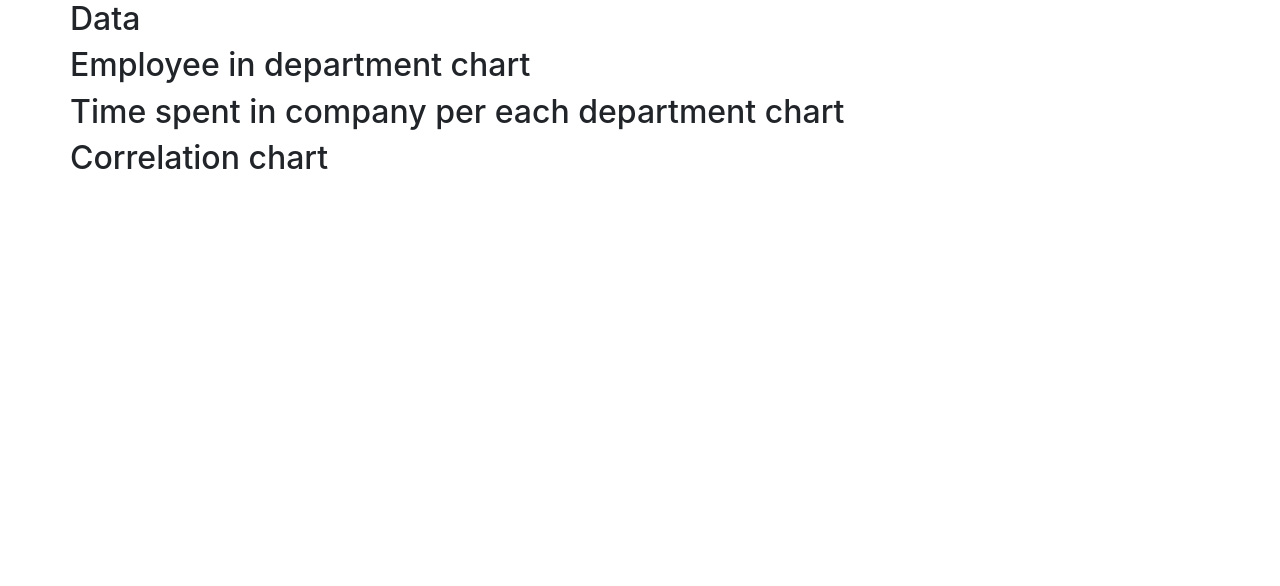
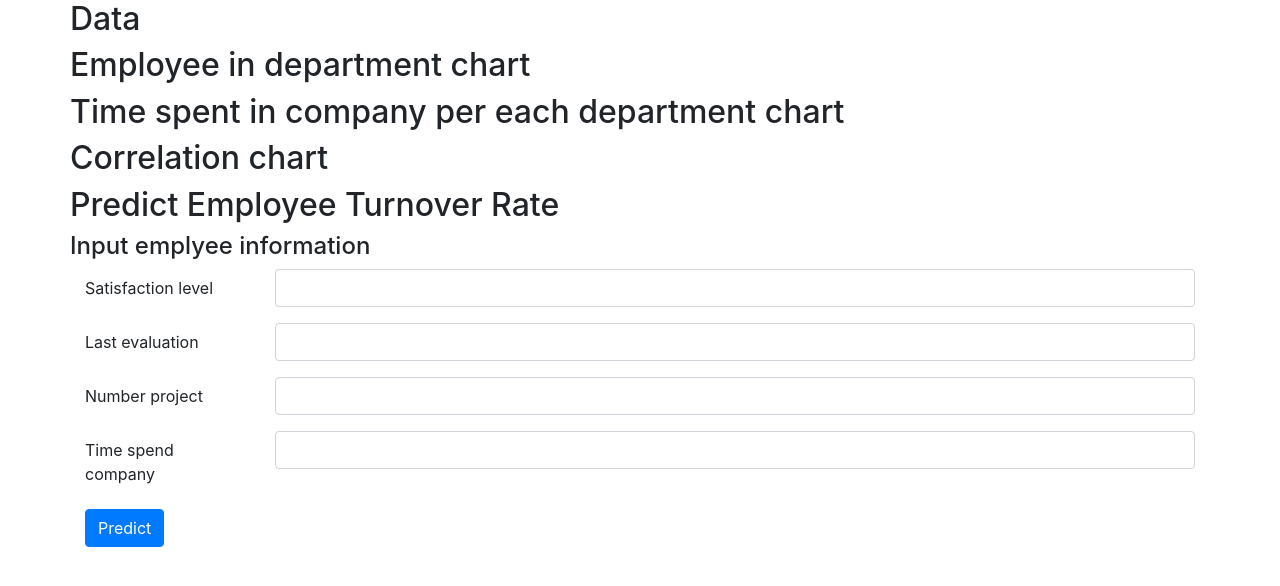
Before and after one commit to quang-ng/auto-eda, a Flask app: template app/templates/eda/charts.html in a window 1280 px wide. Shown: the part 72-658 px from the top of the page. Run offline with Flask 2, Linux system fonts and the light colour scheme; the template is opened without the code that fills it, so the values that code supplies are empty; some libraries are stand-ins or nearby versions.

Commit message:
prediction form

```diff
--- a/app/eda.py
+++ b/app/eda.py
@@ -151,8 +151,6 @@ def eda_info():
     df=pd.read_csv(os.path.join(
         current_app.config['UPLOAD_FOLDER'], file_name))
 
-    # df=df.head(n=200)
-
     rows=df.to_dict(orient='records')
     column_names=list(df.columns)
 
--- a/app/templates/eda/charts.html
+++ b/app/templates/eda/charts.html
@@ -56,6 +56,49 @@
     <div id="correlation_chart"></div>
   </div>
 </div>
+<div class="row">
+  <h2>Predict Employee Turnover Rate</h2>
+</div>
+<div class="row">
+  <h4>Input emplyee information</h4>
+</div>
+<div>
+
+
+  <form>
+    <div class="form-group row">
+      <label for="Satisfaction level" class="col-sm-2 col-form-label">Satisfaction level</label>
+      <div class="col-sm-10">
+        <input type="email" class="form-control" id="Satisfaction level" >
+      </div>
+    </div>
+    <div class="form-group row">
+      <label for="Last evaluation" class="col-sm-2 col-form-label">Last evaluation</label>
+      <div class="col-sm-10">
+        <input type="email" class="form-control" id="Last evaluation" >
+      </div>
+    </div>
+    <div class="form-group row">
+      <label for="Number project" class="col-sm-2 col-form-label">Number project</label>
+      <div class="col-sm-10">
+        <input type="email" class="form-control" id="Number project" >
+      </div>
+    </div>
+    <div class="form-group row">
+      <label for="Time spend company" class="col-sm-2 col-form-label">Time spend company</label>
+      <div class="col-sm-10">
+        <input type="email" class="form-control" id="Time spend company" >
+      </div>
+    </div>
+
+    <div class="form-group row">
+      <div class="col-sm-10">
+        <button type="button" onclick="alert('Not implemented yet')" class="btn btn-primary">Predict</button>
+      </div>
+    </div>
+  </form>
+</div>
+
 
 
 
@@ -85,5 +128,6 @@
   Plotly.plot("correlation_chart", // the ID of the div, created above
               correlation_chart.data,
               correlation_chart.layout);
+
 </script>
 {% endblock %}
```
